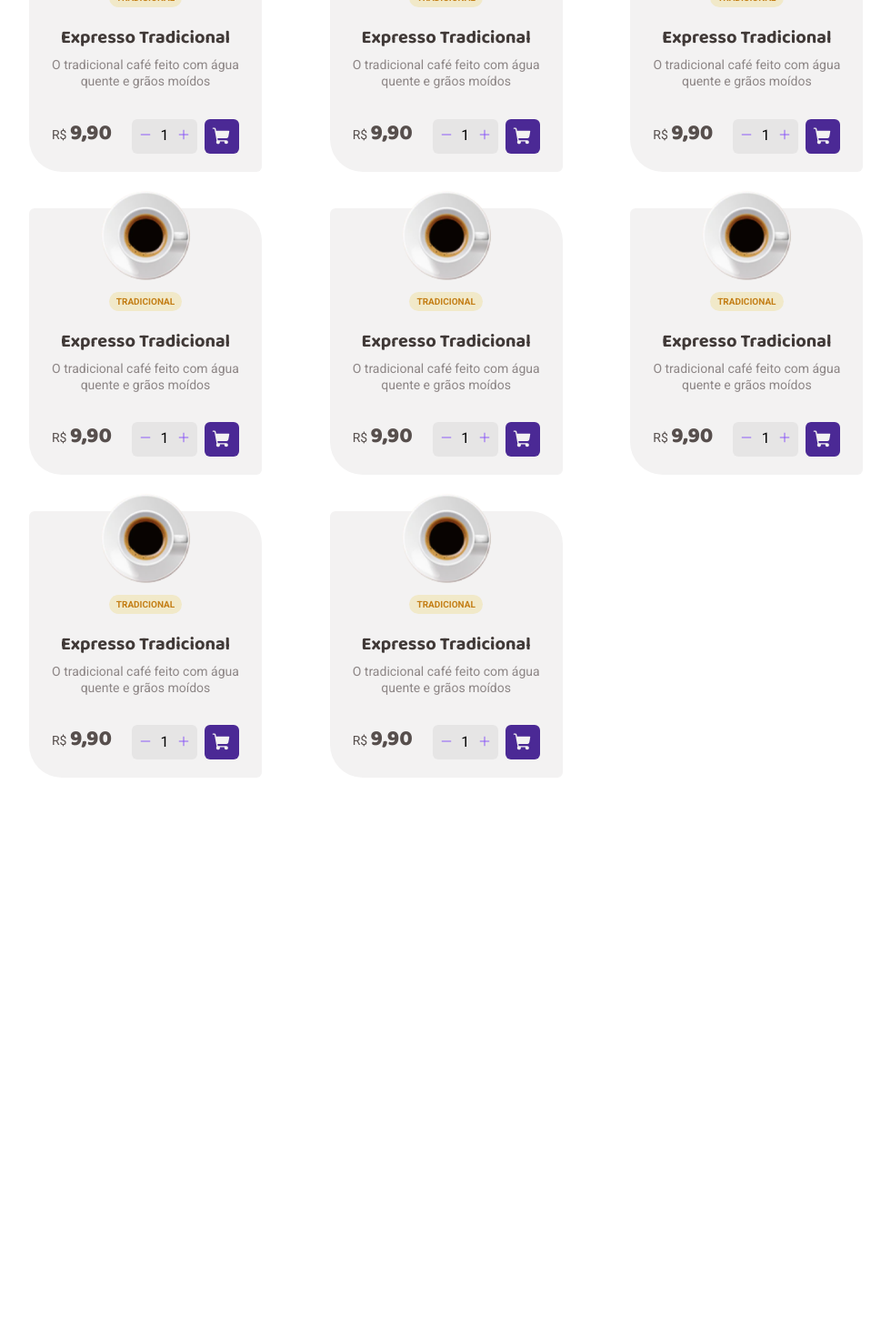
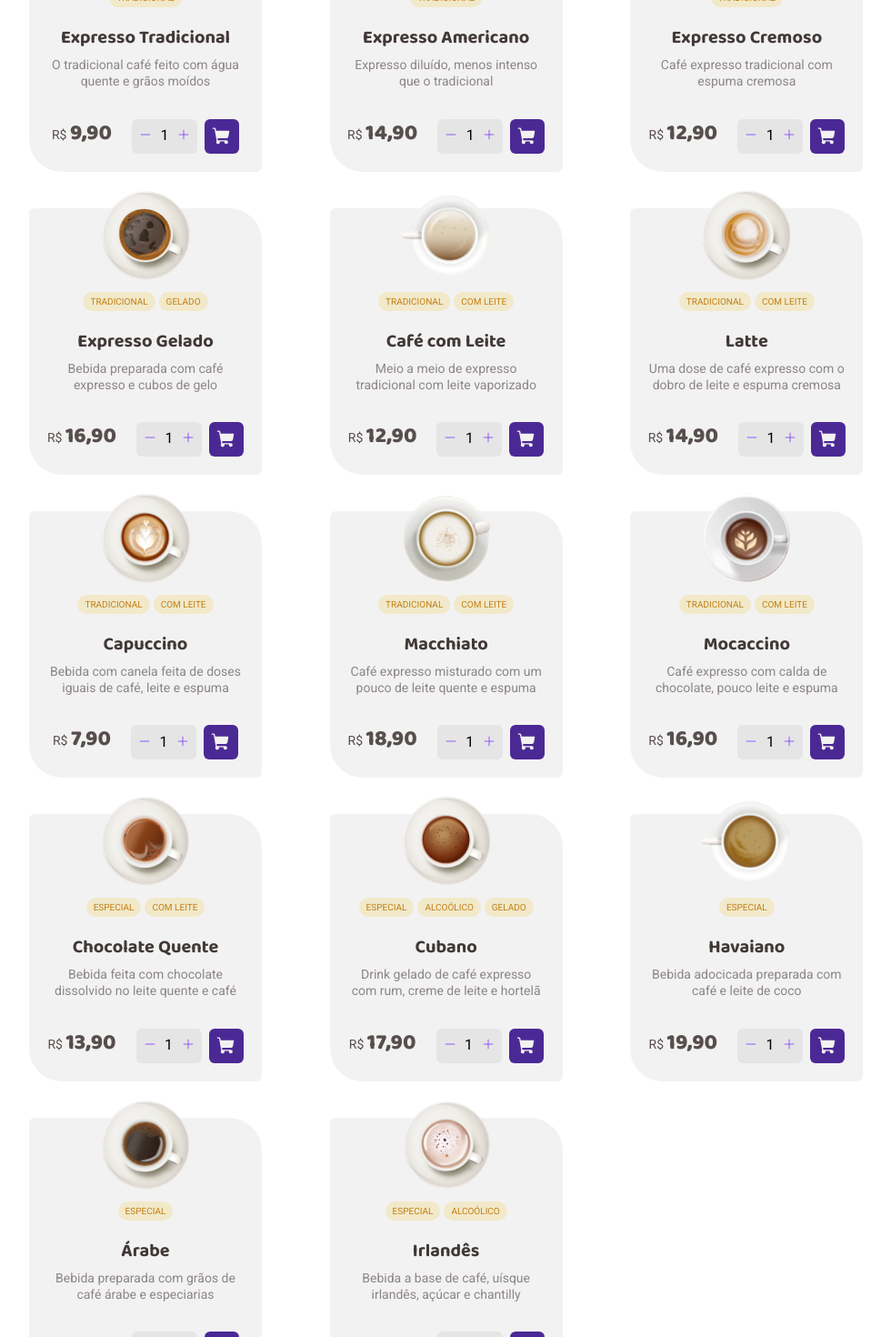
Before and after one commit to felipefss/ignite, a React (Vite) app in the folder 02-coffee-delivery/: page / in a window 1280 px wide. Shown: the part 1100-2570 px from the top of the page at 91% size, without its empty margins (128-1108 px from the left). Before the commit the page ends 2115 px from the top, so only its background shows below. Built offline with nearby package versions, Linux system fonts and the light colour scheme; data requests are answered from the project's data file.

Commit message:
Add CartContext and initially fetch all coffees.

```diff
--- a/02-coffee-delivery/package.json
+++ b/02-coffee-delivery/package.json
@@ -9,6 +9,7 @@
     "preview": "vite preview"
   },
   "dependencies": {
+    "axios": "^1.1.0",
     "phosphor-react": "^1.4.1",
     "react": "^18.2.0",
     "react-dom": "^18.2.0",
--- a/02-coffee-delivery/src/App.tsx
+++ b/02-coffee-delivery/src/App.tsx
@@ -1,5 +1,6 @@
 import { BrowserRouter } from 'react-router-dom';
 import { ThemeProvider } from 'styled-components';
+import { CartProvider } from './contexts/CartContext';
 import { Router } from './Router';
 
 import { GlobalStyle } from './styles/global';
@@ -9,7 +10,9 @@
   return (
     <ThemeProvider theme={defaultTheme}>
       <BrowserRouter>
-        <Router />
+        <CartProvider>
+          <Router />
+        </CartProvider>
       </BrowserRouter>
       <GlobalStyle />
     </ThemeProvider>
--- /dev/null
+++ b/02-coffee-delivery/src/contexts/CartContext.tsx
@@ -0,0 +1,41 @@
+import axios from "axios";
+import { createContext, ReactNode, useEffect, useState } from "react";
+
+const BASE_URL = 'http://localhost:3000/coffees';
+
+export interface Coffee {
+  id: number;
+  name: string;
+  description: string;
+  price: number;
+  image: string;
+  tags: string[];
+}
+
+interface CartProviderProps {
+  children: ReactNode;
+}
+
+interface ICartContext {
+  coffees: Coffee[];
+}
+
+export const CartContext = createContext({} as ICartContext);
+
+export function CartProvider({ children }: CartProviderProps) {
+  const [coffees, setCoffees] = useState<Coffee[]>([]);
+
+  useEffect(() => {
+    axios.get<Coffee[]>(BASE_URL).then(({ data }) => {
+      setCoffees(data);
+    });
+  }, []);
+
+  return (
+    <CartContext.Provider value={{
+      coffees
+    }}>
+      {children}
+    </CartContext.Provider>
+  );
+}
--- /dev/null
+++ b/02-coffee-delivery/src/db.json
@@ -0,0 +1,154 @@
+{
+  "coffees": [
+    {
+      "id": 1,
+      "name": "Expresso Tradicional",
+      "description": "O tradicional café feito com água quente e grãos moídos",
+      "price": 9.9,
+      "image": "/assets/Expresso.svg",
+      "tags": [
+        "tradicional"
+      ]
+    },
+    {
+      "id": 2,
+      "name": "Expresso Americano",
+      "description": "Expresso diluído, menos intenso que o tradicional",
+      "price": 14.9,
+      "image": "/assets/Americano.svg",
+      "tags": [
+        "tradicional"
+      ]
+    },
+    {
+      "id": 3,
+      "name": "Expresso Cremoso",
+      "description": "Café expresso tradicional com espuma cremosa",
+      "price": 12.9,
+      "image": "/assets/Expresso_Cremoso.svg",
+      "tags": [
+        "tradicional"
+      ]
+    },
+    {
+      "id": 4,
+      "name": "Expresso Gelado",
+      "description": "Bebida preparada com café expresso e cubos de gelo",
+      "price": 16.9,
+      "image": "/assets/Cafe_Gelado.svg",
+      "tags": [
+        "tradicional",
+        "gelado"
+      ]
+    },
+    {
+      "id": 5,
+      "name": "Café com Leite",
+      "description": "Meio a meio de expresso tradicional com leite vaporizado",
+      "price": 12.9,
+      "image": "/assets/Cafe_com_Leite.svg",
+      "tags": [
+        "tradicional",
+        "com leite"
+      ]
+    },
+    {
+      "id": 6,
+      "name": "Latte",
+      "description": "Uma dose de café expresso com o dobro de leite e espuma cremosa",
+      "price": 14.9,
+      "image": "/assets/Latte.svg",
+      "tags": [
+        "tradicional",
+        "com leite"
+      ]
+    },
+    {
+      "id": 7,
+      "name": "Capuccino",
+      "description": "Bebida com canela feita de doses iguais de café, leite e espuma",
+      "price": 7.9,
+      "image": "/assets/Capuccino.svg",
+      "tags": [
+        "tradicional",
+        "com leite"
+      ]
+    },
+    {
+      "id": 8,
+      "name": "Macchiato",
+      "description": "Café expresso misturado com um pouco de leite quente e espuma",
+      "price": 18.9,
+      "image": "/assets/Macchiato.svg",
+      "tags": [
+        "tradicional",
+        "com leite"
+      ]
+    },
+    {
+      "id": 9,
+      "name": "Mocaccino",
+      "description": "Café expresso com calda de chocolate, pouco leite e espuma",
+      "price": 16.9,
+      "image": "/assets/Mochaccino.svg",
+      "tags": [
+        "tradicional",
+        "com leite"
+      ]
+    },
+    {
+      "id": 10,
+      "name": "Chocolate Quente",
+      "description": "Bebida feita com chocolate dissolvido no leite quente e café",
+      "price": 13.9,
+      "image": "/assets/Chocolate_Quente.svg",
+      "tags": [
+        "especial",
+        "com leite"
+      ]
+    },
+    {
+      "id": 11,
+      "name": "Cubano",
+      "description": "Drink gelado de café expresso com rum, creme de leite e hortelã",
+      "price": 17.9,
+      "image": "/assets/Cubano.svg",
+      "tags": [
+        "especial",
+        "alcoólico",
+        "gelado"
+      ]
+    },
+    {
+      "id": 12,
+      "name": "Havaiano",
+      "description": "Bebida adocicada preparada com café e leite de coco",
+      "price": 19.9,
+      "image": "/assets/Havaiano.svg",
+      "tags": [
+        "especial"
+      ]
+    },
+    {
+      "id": 13,
+      "name": "Árabe",
+      "description": "Bebida preparada com grãos de café árabe e especiarias",
+      "price": 9.9,
+      "image": "/assets/Arabe.svg",
+      "tags": [
+        "especial"
+      ]
+    },
+    {
+      "id": 14,
+      "name": "Irlandês",
+      "description": "Bebida a base de café, uísque irlandês, açúcar e chantilly",
+      "price": 14.9,
+      "image": "/assets/Irlandes.svg",
+      "tags": [
+        "especial",
+        "alcoólico"
+      ]
+    }
+  ]
+}
--- a/02-coffee-delivery/src/pages/Main/components/Card/index.tsx
+++ b/02-coffee-delivery/src/pages/Main/components/Card/index.tsx
@@ -1,20 +1,31 @@
+import { ShoppingCart } from 'phosphor-react';
+
+import { Button } from '../../../../components/Button';
+import { QuantityCounter } from '../../../../components/QuantityCounter';
+
+import { Coffee } from '../../../../contexts/CartContext';
+import { formatToReais } from '../../../../utils/format';
+
 import * as Styled from './styles';
 
-import { Button } from '../../../../components/Button';
-import { ShoppingCart } from 'phosphor-react';
-import { QuantityCounter } from '../../../../components/QuantityCounter';
+interface CardProps extends Omit<Coffee, 'id'> { }
 
-export function Card() {
+export function Card({ name, description, price, image, tags }: CardProps) {
+  const [currencySign, currencyValue] = formatToReais(price).split(/\s/);
+
   return (
     <Styled.CardContainer>
-      <Styled.Image src='/assets/Expresso.svg' alt="Xícara de café vista de cima" />
-      <Styled.Tag>Tradicional</Styled.Tag>
+      <Styled.Image src={image} alt="Xícara de café vista de cima" />
 
-      <Styled.Name>Expresso Tradicional</Styled.Name>
-      <Styled.Description>O tradicional café feito com água quente e grãos moídos</Styled.Description>
+      <Styled.Tags>
+        {tags.map(tag => <Styled.Tag>{tag}</Styled.Tag>)}
+      </Styled.Tags>
+
+      <Styled.Name>{name}</Styled.Name>
+      <Styled.Description>{description}</Styled.Description>
 
       <Styled.Footer>
-        <Styled.Price>R$ <span>9,90</span></Styled.Price>
+        <Styled.Price>{currencySign} <span>{currencyValue}</span></Styled.Price>
 
         <Styled.Purchase>
           <QuantityCounter />
--- a/02-coffee-delivery/src/pages/Main/components/Card/styles.ts
+++ b/02-coffee-delivery/src/pages/Main/components/Card/styles.ts
@@ -17,6 +17,11 @@
   margin-bottom: 0.75rem;
 `;
 
+export const Tags = styled.div`
+  display: flex;
+  gap: 0.25rem;
+`;
+
 export const Tag = styled.span`
   background-color: ${props => props.theme["yellow-light"]};
   color: ${props => props.theme["yellow-dark"]};
@@ -25,7 +30,7 @@
   margin-bottom: 1.25rem;
 
   font-size: 0.625rem;
-  font-weight: 700;
+  font-weight: 400;
   line-height: 1.3;
   text-transform: uppercase;
 `;
--- a/02-coffee-delivery/src/pages/Main/components/CoffeeList/index.tsx
+++ b/02-coffee-delivery/src/pages/Main/components/CoffeeList/index.tsx
@@ -1,21 +1,28 @@
+import { useContext } from "react";
 import { Card } from "../Card";
+
+import { CartContext } from "../../../../contexts/CartContext";
 
 import * as Styled from "./styles";
 
 export function CoffeeList() {
+  const { coffees } = useContext(CartContext);
+
   return (
     <Styled.ListContainer>
       <Styled.Title>Nossos Cafés</Styled.Title>
 
       <Styled.Cards>
-        <Card />
-        <Card />
-        <Card />
-        <Card />
-        <Card />
-        <Card />
-        <Card />
-        <Card />
+        {coffees.map(coffee => (
+          <Card
+            key={coffee.id}
+            name={coffee.name}
+            description={coffee.description}
+            price={coffee.price}
+            image={coffee.image}
+            tags={coffee.tags}
+          />
+        ))}
       </Styled.Cards>
     </Styled.ListContainer>
   );
```
Also changed, not shown: 02-coffee-delivery/src/utils/format.ts (+7 -1 lines), 1 other file (tests, documents, lock files or other folders).
